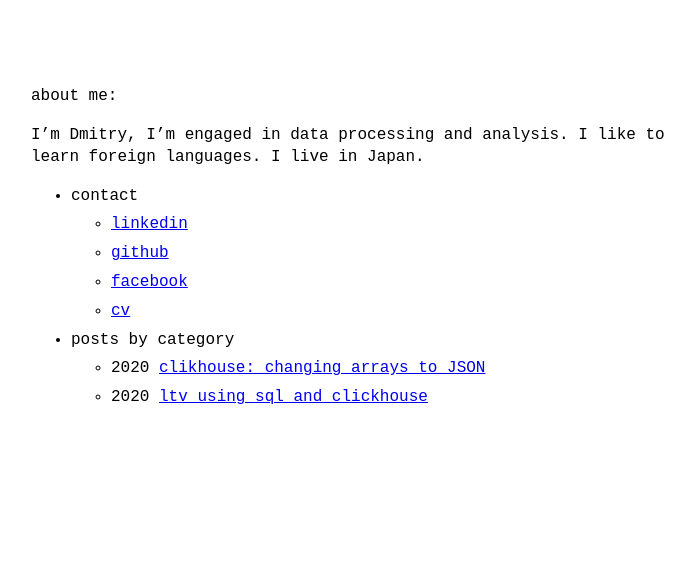
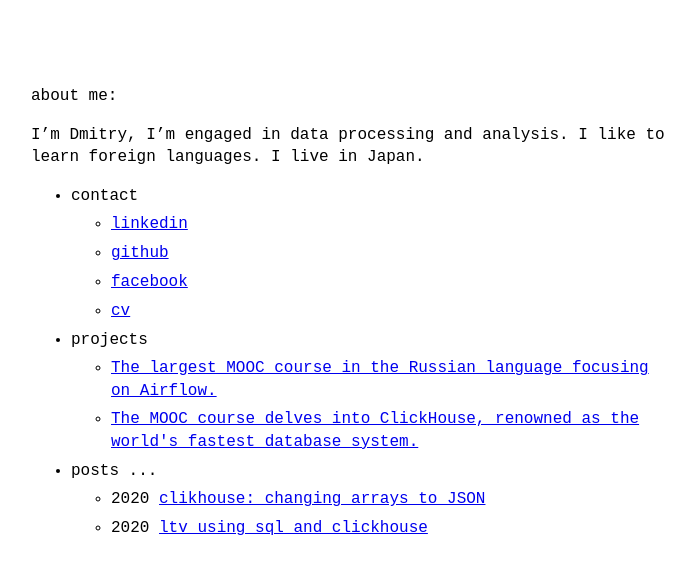
Before and after one commit to datanlnja/blog, a plain HTML site: page index.html in a window 1280 px wide. Shown: the whole page, without its empty margins (289-984 px from the left). Drawn offline with Linux system fonts and the light colour scheme.

Commit message:
projects

```diff
--- a/index.html
+++ b/index.html
@@ -31,7 +31,9 @@
 
 <ul><li>contact</li>
             <ul><li><a href="https://www.linkedin.com/in/datanlnja/">linkedin</a></li><li><a href="https://github.com/datanlnja">github</a></li><li><a href="https://facebook.com/datanlnja">facebook</a></li><li><a href="DMITRII_NOVIKOV_CV.pdf">cv</a></li></ul>
-<li>posts by category</li>
+<li>projects</li>
+            <ul><li><a href="https://stepik.org/course/99527/promo">The largest MOOC course in the Russian language focusing on Airflow.</a></li><li><a href="https://stepik.org/course/100210/promo">The MOOC course delves into ClickHouse, renowned as the world's fastest database system.</a></li></ul>
+<li>posts ...</li>
     <ul><li>
             <span>2020</span>
             <a href="/posts/2022-07-06-clickhouse-json-change/">clikhouse: changing arrays to JSON</a>
```
